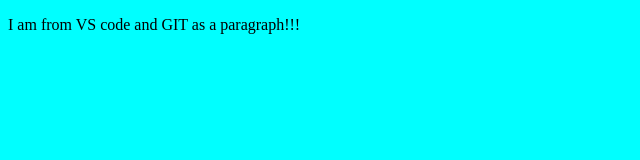
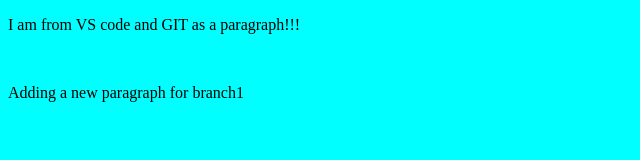
Before and after one commit to sumantaKM/VS_Code_git, a plain HTML site: page index.html in a window 1280 px wide. Shown: the whole page, without its empty margins (0-640 px from the left). Drawn offline with Linux system fonts and the light colour scheme.

Commit message:
adding new para to index.html

```diff
--- a/index.html
+++ b/index.html
@@ -9,5 +9,6 @@
 <body>
     <p>I am from VS code and GIT as a paragraph!!!</p>
     <br>
+    <p>Adding a new paragraph for branch1</p>
 </body>
 </html>
```
